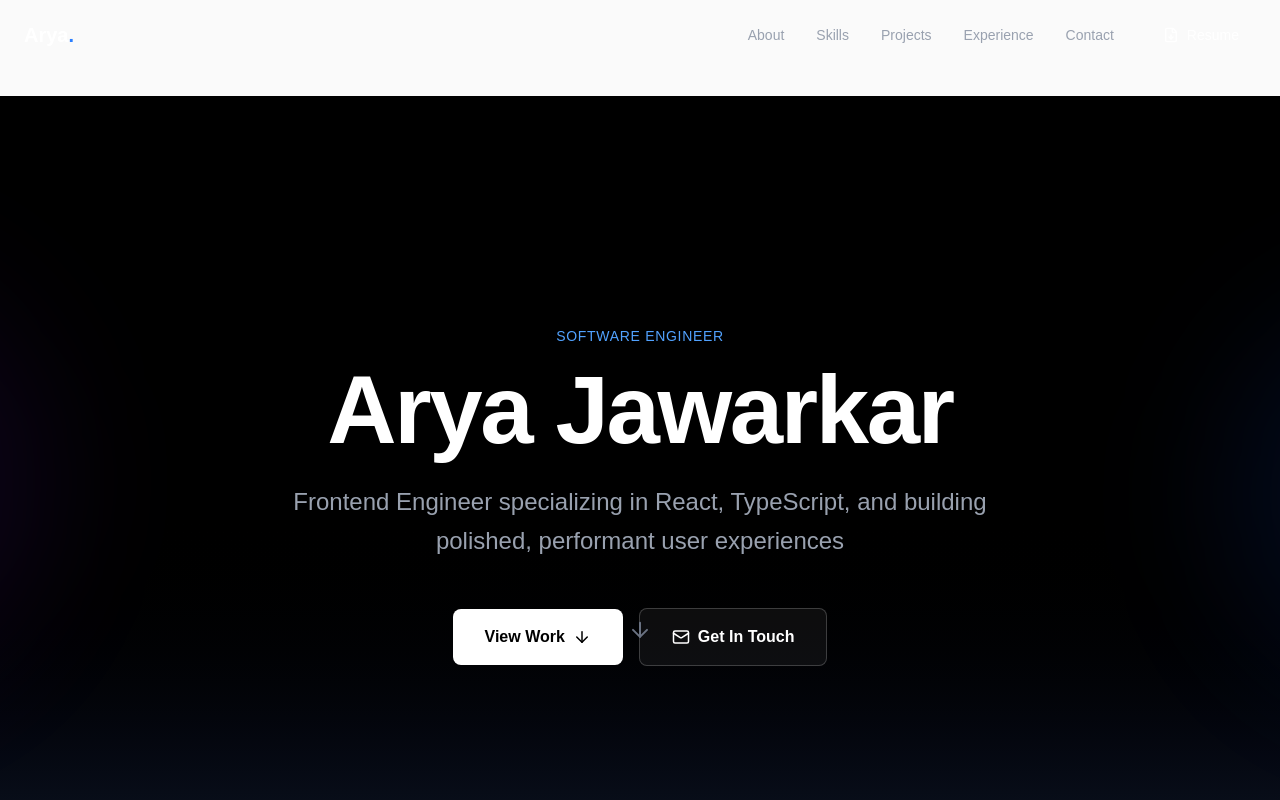
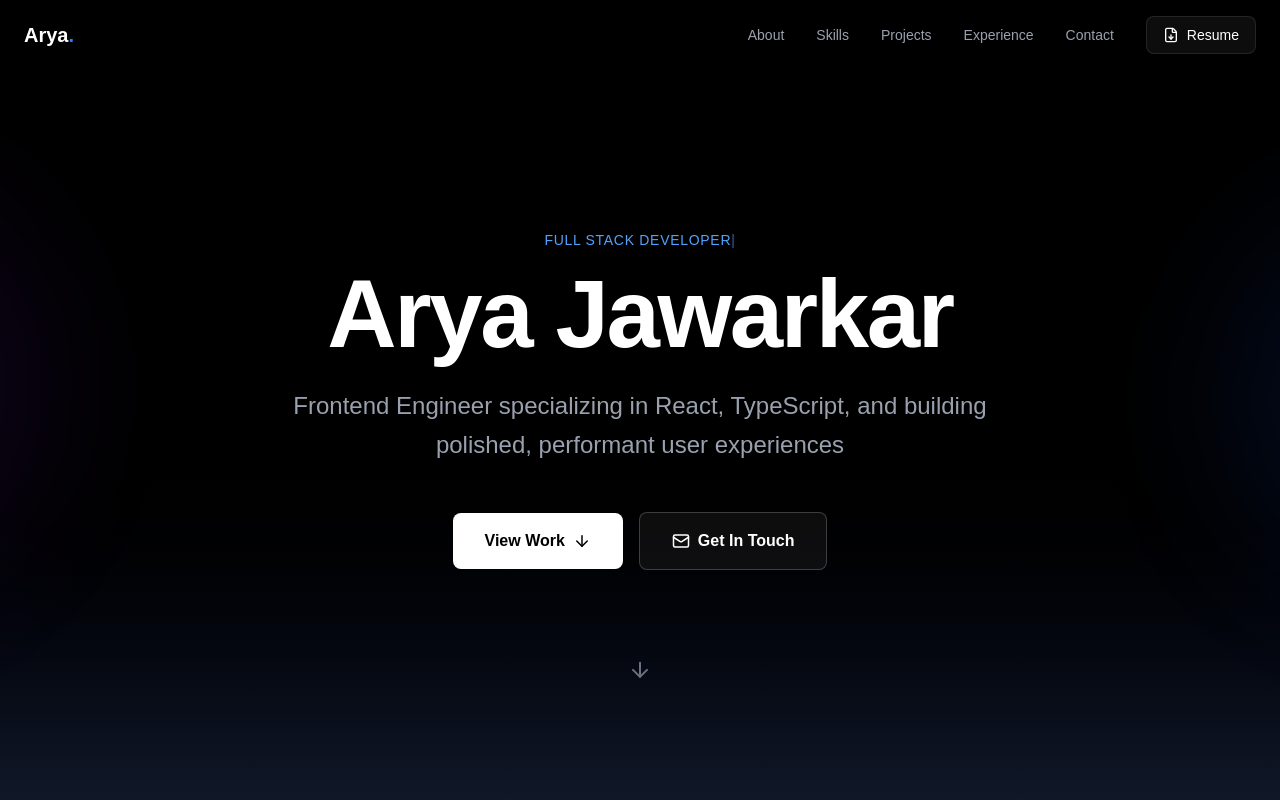
Before and after one commit to AryaJawarkar/Arya-Portfolio, a Next.js app: page / in a window 1280 px wide. Shown: the top 800 px of the page. Built offline with nearby package versions, Linux system fonts and the light colour scheme.

Commit message:
- Added animation

```diff
--- a/app/page.tsx
+++ b/app/page.tsx
@@ -12,7 +12,7 @@ export default function Home() {
   return (
     <div className="min-h-screen bg-zinc-50 text-black dark:bg-black dark:text-zinc-50">
       <Header />
-      <main className="pt-24">
+      <main>
         <Hero />
         <About />
         <Skills />
--- a/components/Hero.tsx
+++ b/components/Hero.tsx
@@ -4,6 +4,7 @@ import React from 'react';
 import { motion } from 'framer-motion';
 import { ArrowDown, Mail } from 'lucide-react';
 import { personalInfo } from '@/data/mockData';
+import useTypewriter from '@/hooks/use-typewriter';
 // import { personalInfo } from '../mockData';
 
 const Hero = () => {
@@ -15,6 +16,10 @@ const Hero = () => {
             element.scrollIntoView({ behavior: 'smooth' });
         }
     };
+
+    const typedRole = useTypewriter({
+        words: personalInfo.role,
+    });
 
     return (
         <section className="relative min-h-screen flex items-center justify-center overflow-hidden bg-gradient-to-b from-black via-black to-gray-900">
@@ -56,14 +61,13 @@ const Hero = () => {
                     transition={{ duration: 0.8, ease: 'easeOut' }}
                 >
                     <motion.p
-            className="text-blue-400 text-sm font-medium tracking-wider uppercase mb-4"
+                        className="text-blue-400 text-sm font-medium tracking-wider uppercase mb-4 h-5"
                         initial={{ opacity: 0 }}
                         animate={{ opacity: 1 }}
-            transition={{ delay: 0.2, duration: 0.6 }}
                     >
-            Software Engineer
+                        {typedRole}
+                        <span className="animate-pulse">|</span>
                     </motion.p>
-
                     <h1 className="text-6xl md:text-7xl lg:text-8xl font-bold text-white mb-6 tracking-tight">
                         {personalInfo.name}
                     </h1>
@@ -114,7 +118,7 @@ const Hero = () => {
 
                 {/* Scroll Indicator */}
                 <motion.div
-          className="absolute bottom-8 left-1/2 transform -translate-x-1/2"
+                    className="absolute -bottom-26 left-1/2 transform -translate-x-1/2"
                     initial={{ opacity: 0 }}
                     animate={{ opacity: 1 }}
                     transition={{ delay: 1, duration: 0.8 }}
--- a/data/mockData.ts
+++ b/data/mockData.ts
@@ -2,7 +2,7 @@
 
 export const personalInfo = {
   name: "Arya Jawarkar",
-  role: "Software Engineer",
+  role: ['Software Engineer', 'Full Stack Developer', 'Problem Solver'],
   tagline: "Frontend Engineer specializing in React, TypeScript, and building polished, performant user experiences",
   location: "Pune, Maharashtra",
   email: "aryajawarkar7@gmail.com",
--- /dev/null
+++ b/hooks/use-typewriter.ts
@@ -0,0 +1,49 @@
+import { number } from 'framer-motion';
+import { useEffect, useState } from 'react';
+
+interface TypeWriter {
+    words: string[];
+    typingSpeed?: number;
+  deletingSpeed?: number;
+  pause?: number;
+}
+
+const useTypewriter = (
+  {words,
+  typingSpeed = 80,
+  deletingSpeed = 40,
+  pause = 1500}: TypeWriter
+) => {
+  const [text, setText] = useState('');
+  const [wordIndex, setWordIndex] = useState(0);
+  const [isDeleting, setIsDeleting] = useState(false);
+
+  useEffect(() => {
+    const currentWord = words?.[wordIndex];
+
+    let timeout: NodeJS.Timeout;
+
+    if (!isDeleting && text.length < currentWord?.length) {
+      timeout = setTimeout(() => {
+        setText(currentWord.slice(0, text.length + 1));
+      }, typingSpeed);
+    } else if (!isDeleting && text.length === currentWord?.length) {
+      timeout = setTimeout(() => setIsDeleting(true), pause);
+    } else if (isDeleting && text.length > 0) {
+      timeout = setTimeout(() => {
+        setText(currentWord.slice(0, text.length - 1));
+      }, deletingSpeed);
+    } else if (isDeleting && text.length === 0) {
+      timeout = setTimeout(() => {
+        setIsDeleting(false);
+        setWordIndex((prev) => (prev + 1) % words.length);
+      }, typingSpeed);
+    }
+
+    return () => clearTimeout(timeout);
+  }, [text, isDeleting, wordIndex, words, typingSpeed, deletingSpeed, pause]);
+
+  return text;
+};
+
+export default useTypewriter;
```
Lines whose indentation alone changed are shown as unchanged.
